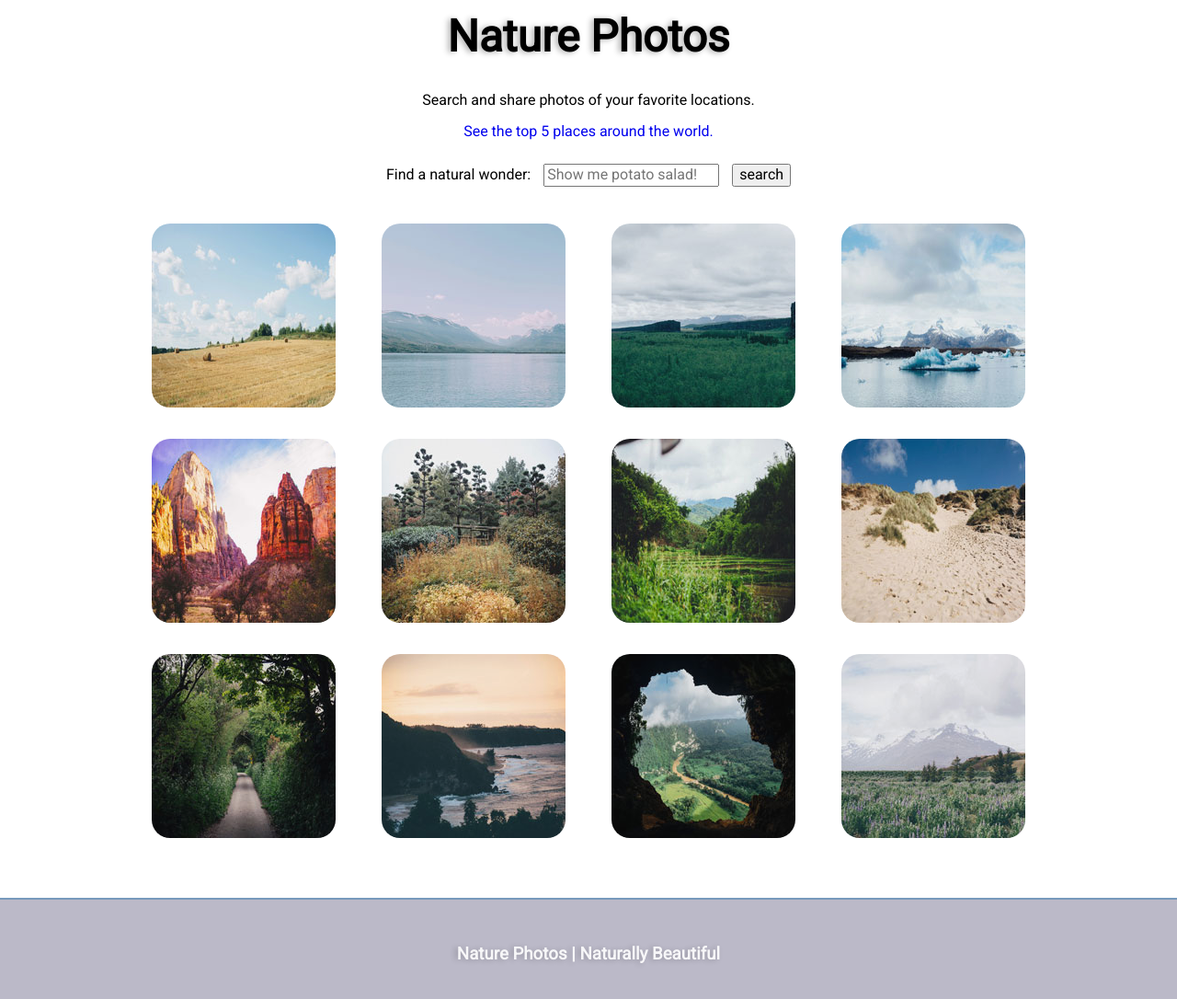
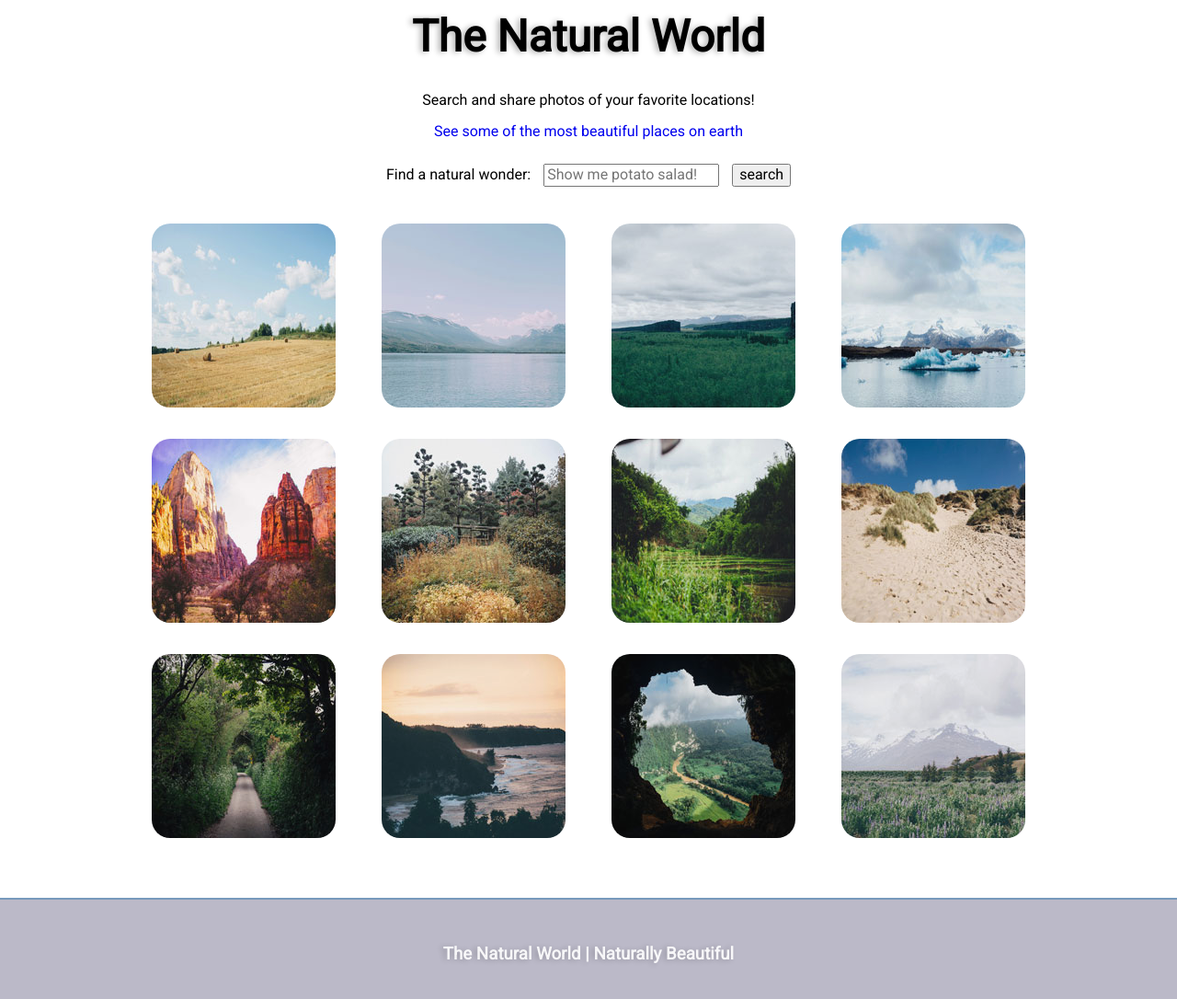
Before and after one commit to jharlow34/Techdegree--Project-5---Joseph-Harlow, a plain HTML site: page index.html in a window 1280 px wide. Shown: the part 20-1106 px from the top of the page at 92% size. Drawn offline with nearby package versions, Linux system fonts and the light colour scheme; a web font is replaced by a local one.

Commit message:
Update index.html

```diff
--- a/index.html
+++ b/index.html
@@ -4,7 +4,7 @@
 <head>
     <meta charset="UTF-8">
     <meta name="viewport" content="width=device-width, initial-scale=1.0">
-    <title>Nature is Photogenic!</title>
+    <title>Nature rules!</title>
     <link rel="stylesheet" href="css/normalize.css">
     <link rel="stylesheet" href="js/Magnific-Popup-master/dist/magnific-popup.css">
     <link rel="stylesheet" href="css/styles.css">
@@ -13,11 +13,11 @@
 
 <body>
     <header>
-        <h1>Nature Photos</h1>
-        <span>Search and share photos of your favorite locations.</span>
+        <h1>The Natural World</h1>
+        <span>Search and share photos of your favorite locations!</span>
 
         <p>
-            <a href="#">See the top 5 places around the world.</a>
+            <a href="#">See some of the most beautiful places on earth</a>
         </p>
 
     </header>
@@ -94,7 +94,7 @@
 
     </div>
     <footer>
-        <h3 title="Click here to learn more!">Nature Photos | Naturally Beautiful
+        <h3 title="Click here to learn more!"> The Natural World | Naturally Beautiful
         </h3>
     </footer>
     <script src="js/jquery-3.2.1.min.js"></script>
```
